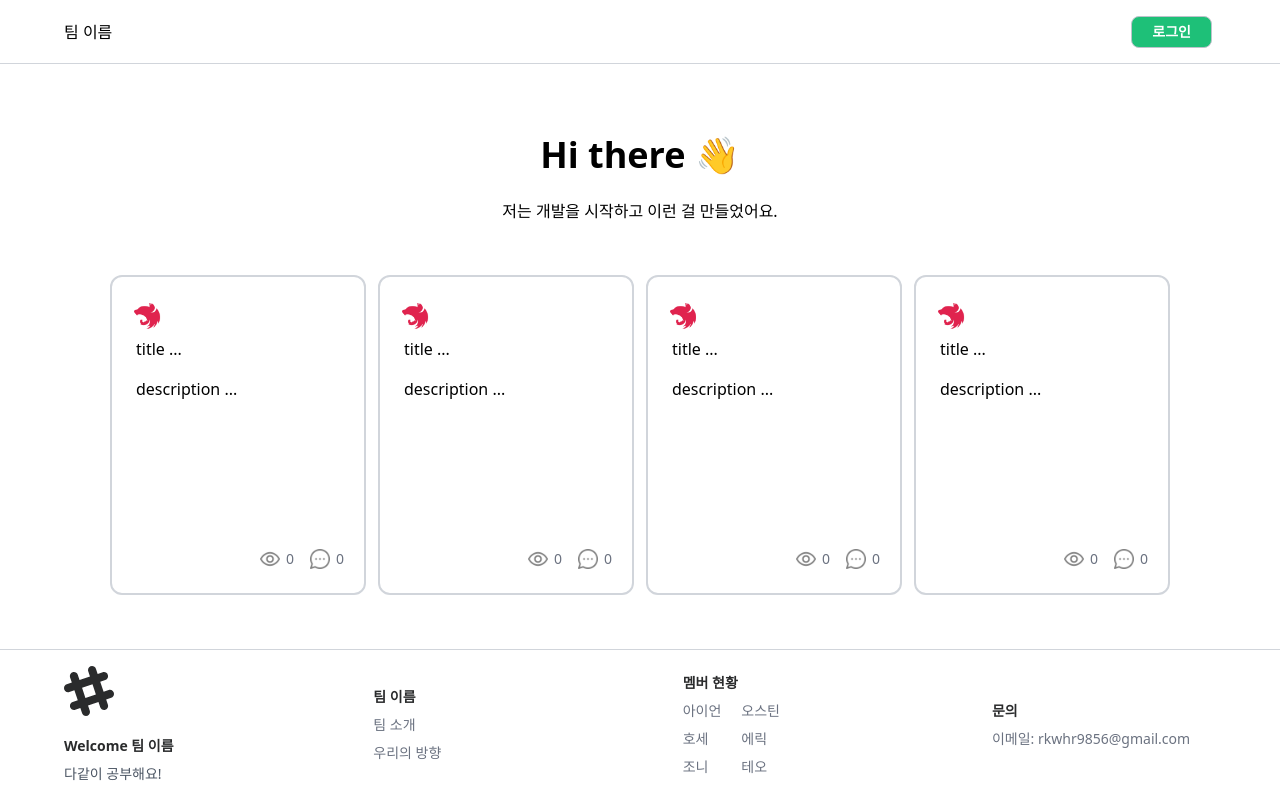
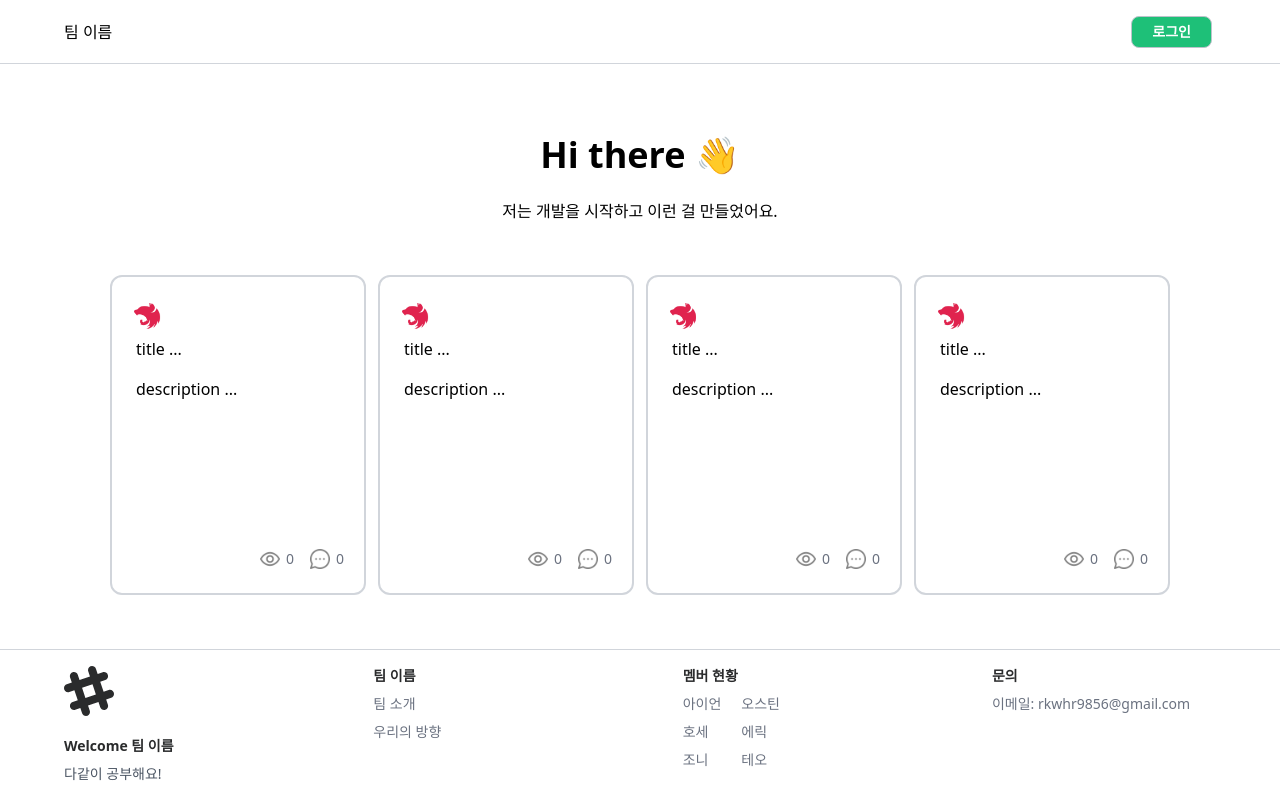
Before and after one commit to nuts-playground/Common-View, a Next.js app: page /users/eric/main in a window 1280 px wide. Built offline with nearby package versions, Linux system fonts and the light colour scheme.

Commit message:
style: footer items-center 삭제
너무 멍청했다.. 이거는 꼭 확인해서 커밋 하기

```diff
--- a/src/components/footer.tsx
+++ b/src/components/footer.tsx
@@ -3,7 +3,7 @@ import React from "react";
 const Footer: React.FC<any> = () => {
     return (
         <footer className="footer px-8 py-4 text-base-content border-t-05 border-gray-300 flex justify-center">
-            <div className={`w-full flex max-w-6xl gap-5 items-center flex-wrap justify-between`}>
+            <div className={`w-full flex max-w-6xl gap-5 flex-wrap justify-between`}>
                 <aside className={`w-56`}>
                     <svg width="50" height="50" viewBox="0 0 24 24" xmlns="http://www.w3.org/2000/svg" fillRule="evenodd" clipRule="evenodd" className="fill-current">
                         <path
```
